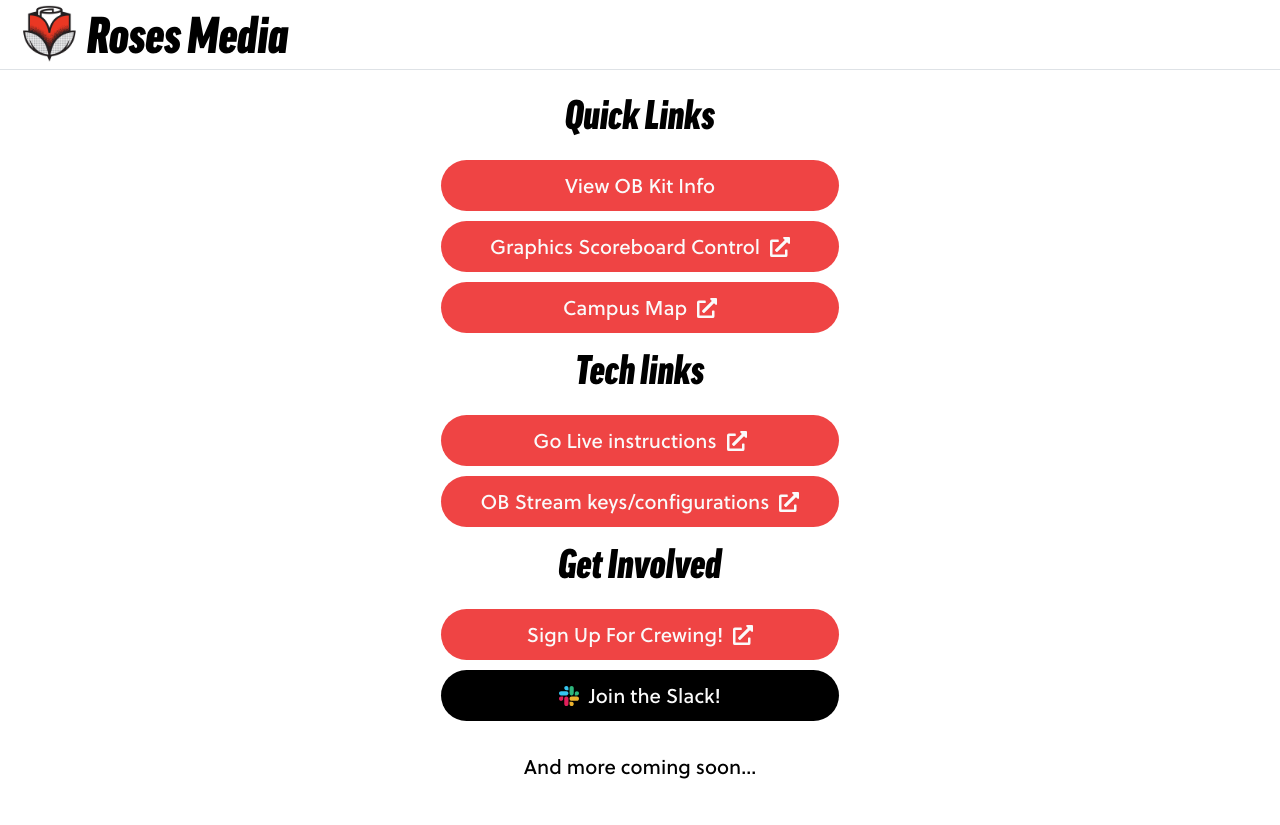
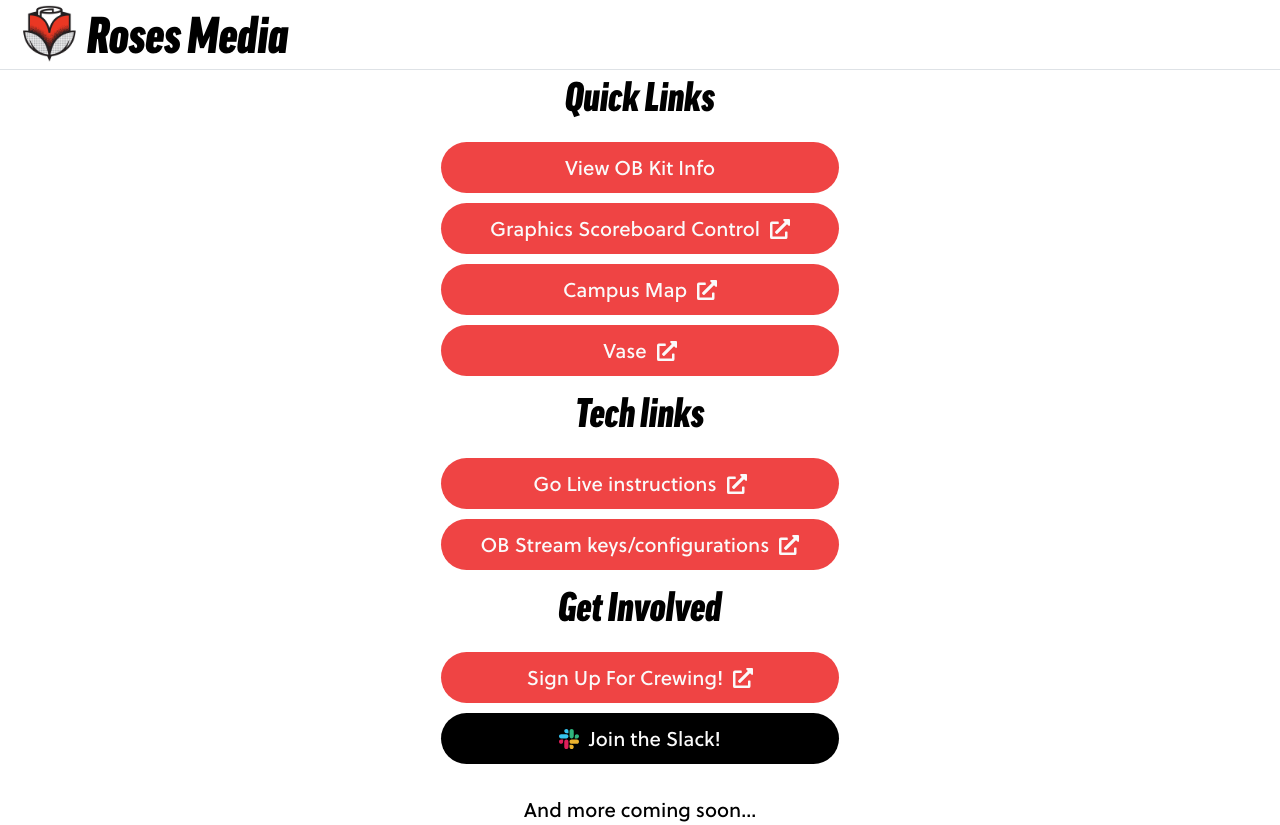
Before and after one commit to rosesmedia/public-site, a Next.js app: page / in a window 1280 px wide. Before the commit the page ends 800 px from the top, so only its background shows below. Built offline with nearby package versions, Linux system fonts and the light colour scheme.

Commit message:
feat: add more links to things

```diff
--- a/src/app/go/[go]/page.tsx
+++ b/src/app/go/[go]/page.tsx
@@ -4,6 +4,8 @@ const GO_LINKS: Record<string, string> = {
   "stream-keys":
     "https://docs.google.com/spreadsheets/d/12LvxeXGz3GcIUrza5TVJ6PbAsd7t6gQXDRj_jFvKFgk/edit?gid=0#gid=0",
   live: "https://docs.google.com/document/d/1kQcz9uh8wqEfJqCae-_olfhB3wvBGgQV1QxGBcpwnQo/edit?tab=t.0",
+  "la1-guides": "https://drive.google.com/drive/u/0/folders/14Ake1gV-kIoC3aLVU-DZrLuLeyZPfFNv",
+  "vase-go-live": "https://youtu.be/sr-xGQ2_ViI",
 };
 
 export async function generateStaticParams() {
--- a/src/app/page.tsx
+++ b/src/app/page.tsx
@@ -67,6 +67,10 @@ const SECTIONS: HomeSection[] = [
         title: "Campus Map",
         url: "https://roseslive.co.uk/map",
       },
+      {
+        title: "Vase",
+        url: "https://vase.ury.org.uk",
+      },
     ],
   },
   {
```
